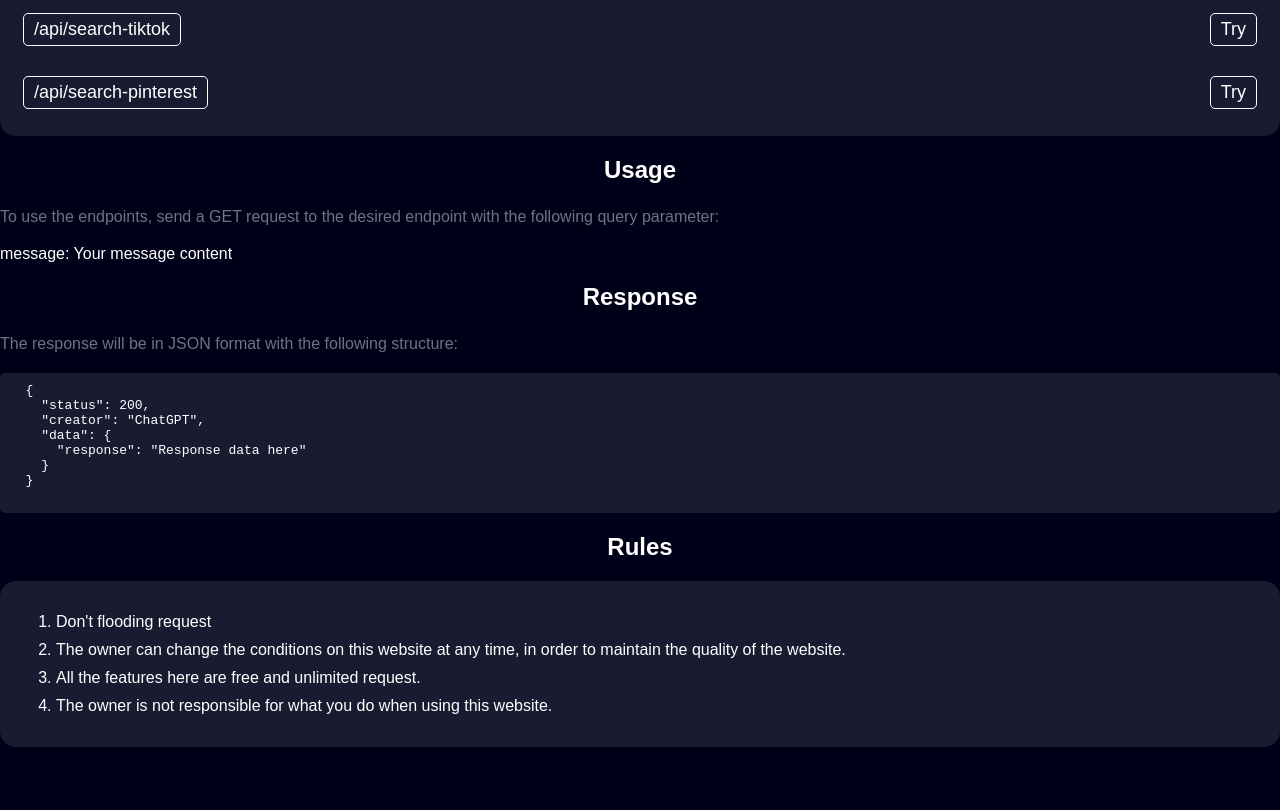
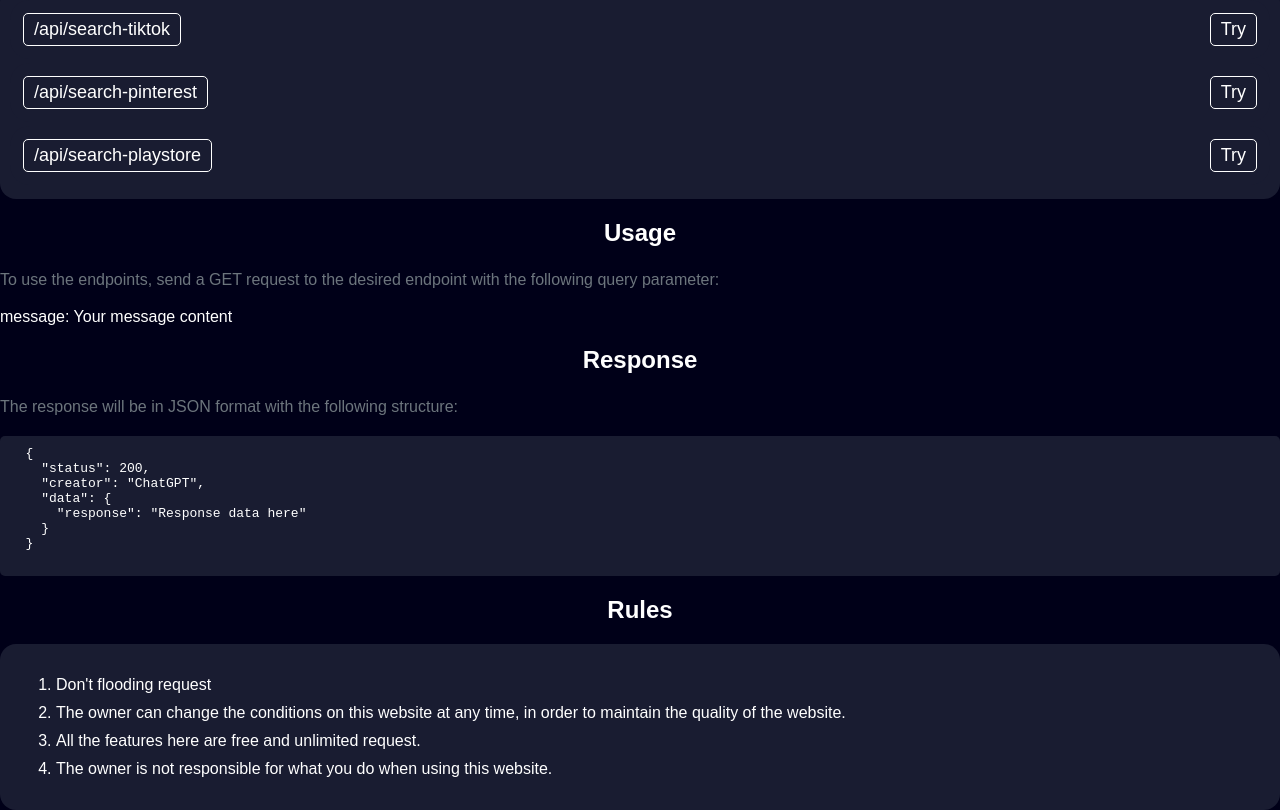
Before and after one commit to rioowho/api.riooxdzzz, a website: page index.html in a window 1280 px wide. Shown: the part 1406-2216 px from the top of the page. Before the commit the page ends 2153 px from the top, so only its background shows below. Drawn offline with Linux system fonts and the light colour scheme; no server answers.

Commit message:
Add files via upload

```diff
--- a/index.html
+++ b/index.html
@@ -197,6 +197,10 @@
       <div class="btn-link">/api/search-pinterest</div>
       <a href="/api/search-pinterest?message=windah basudara" class="btn-link">Try</a>
       </div>
+      <div class="btn">
+      <div class="btn-link">/api/search-playstore</div>
+      <a href="/api/search-playstore?message=windah basudara" class="btn-link">Try</a>
+      </div>
    </div>
     </div>
 
```
